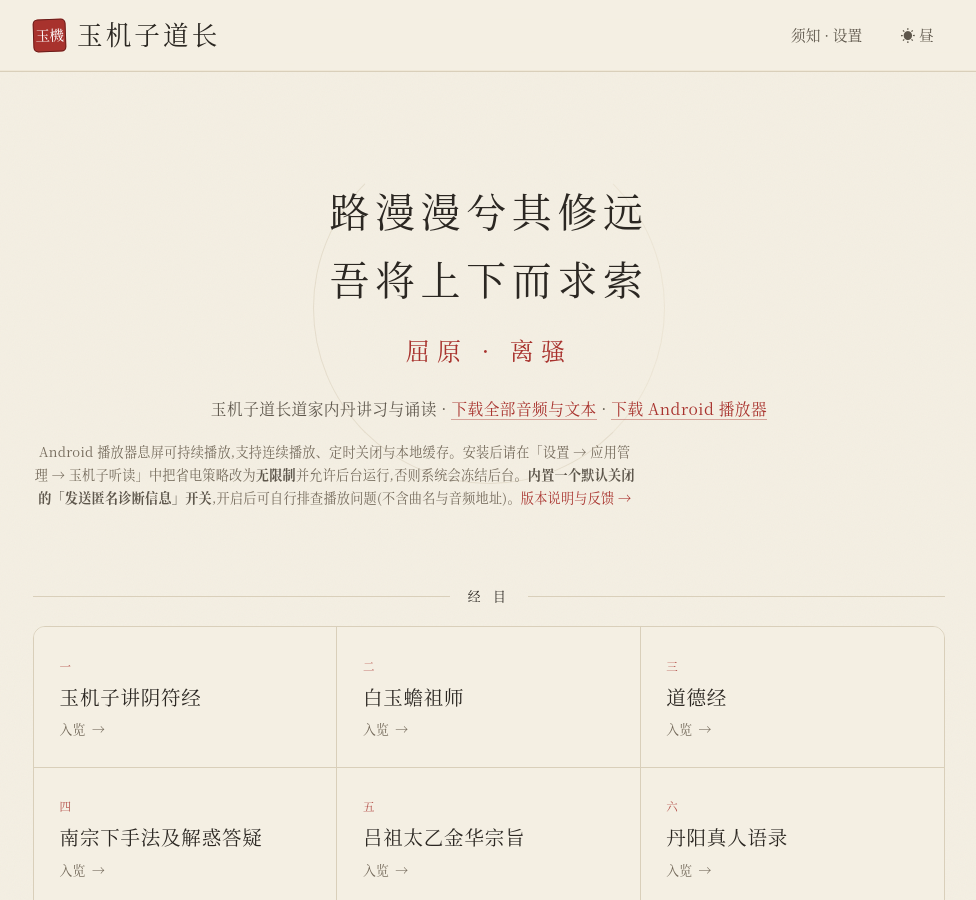
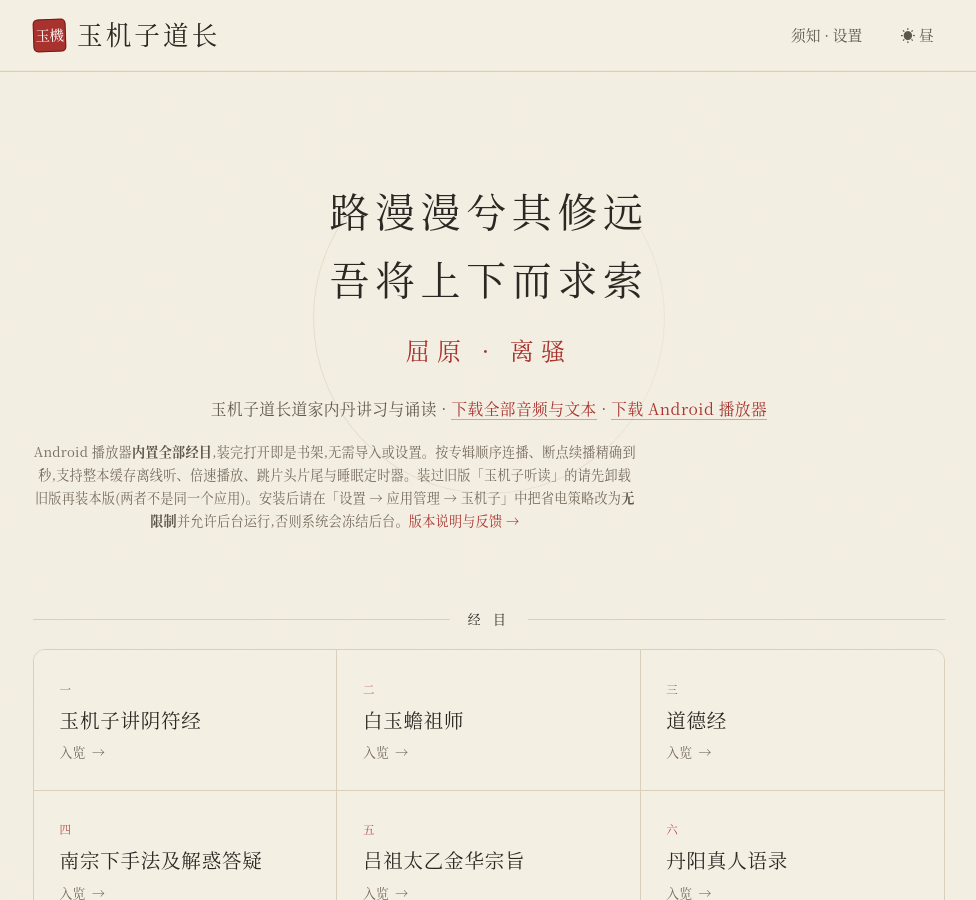
Before and after one commit to guci314/yujizi, a Jekyll site: the page built from index.html, in a window 1280 px wide and 900 px high. Shown: the whole window, without its empty margins (151-1127 px from the left). Built offline with Jekyll 4.4.1, drawn with Linux system fonts in a browser that asks for light colours.

Commit message:
下载区改挂新版播放器 v2.0.0（内置经目），旧版 yujizi-listener 下架

```diff
--- a/index.html
+++ b/index.html
@@ -9,8 +9,8 @@
         路漫漫兮其修远<br>吾将上下而求索
         <span class="src">屈原 · 离骚</span>
     </p>
-    <p class="sub">玉机子道长道家内丹讲习与诵读 · <a href="https://codeload.github.com/guci314/yujizi/zip/refs/heads/main">下载全部音频与文本</a> · <a href="https://github.com/guci314/yujizi/releases/download/v1.2.1/yujizi-listener.apk" download>下载 Android 播放器</a></p>
-<p class="apk-note">Android 播放器息屏可持续播放,支持连续播放、定时关闭与本地缓存。安装后请在「设置 → 应用管理 → 玉机子听读」中把省电策略改为<b>无限制</b>并允许后台运行,否则系统会冻结后台。<b>内置一个默认关闭的「发送匿名诊断信息」开关</b>,开启后可自行排查播放问题(不含曲名与音频地址)。<a href="https://github.com/guci314/yujizi/releases/tag/v1.2.1">版本说明与反馈 →</a></p>
+    <p class="sub">玉机子道长道家内丹讲习与诵读 · <a href="https://codeload.github.com/guci314/yujizi/zip/refs/heads/main">下载全部音频与文本</a> · <a href="https://github.com/guci314/yujizi/releases/download/v2.0.0/yujizi.apk" download>下载 Android 播放器</a></p>
+<p class="apk-note">Android 播放器<b>内置全部经目</b>,装完打开即是书架,无需导入或设置。按专辑顺序连播、断点续播精确到秒,支持整本缓存离线听、倍速播放、跳片头片尾与睡眠定时器。装过旧版「玉机子听读」的请先卸载旧版再装本版(两者不是同一个应用)。安装后请在「设置 → 应用管理 → 玉机子」中把省电策略改为<b>无限制</b>并允许后台运行,否则系统会冻结后台。<a href="https://github.com/guci314/yujizi/releases/tag/v2.0.0">版本说明与反馈 →</a></p>
 </section>
 
 <p class="section-rule">经 目</p>
```
